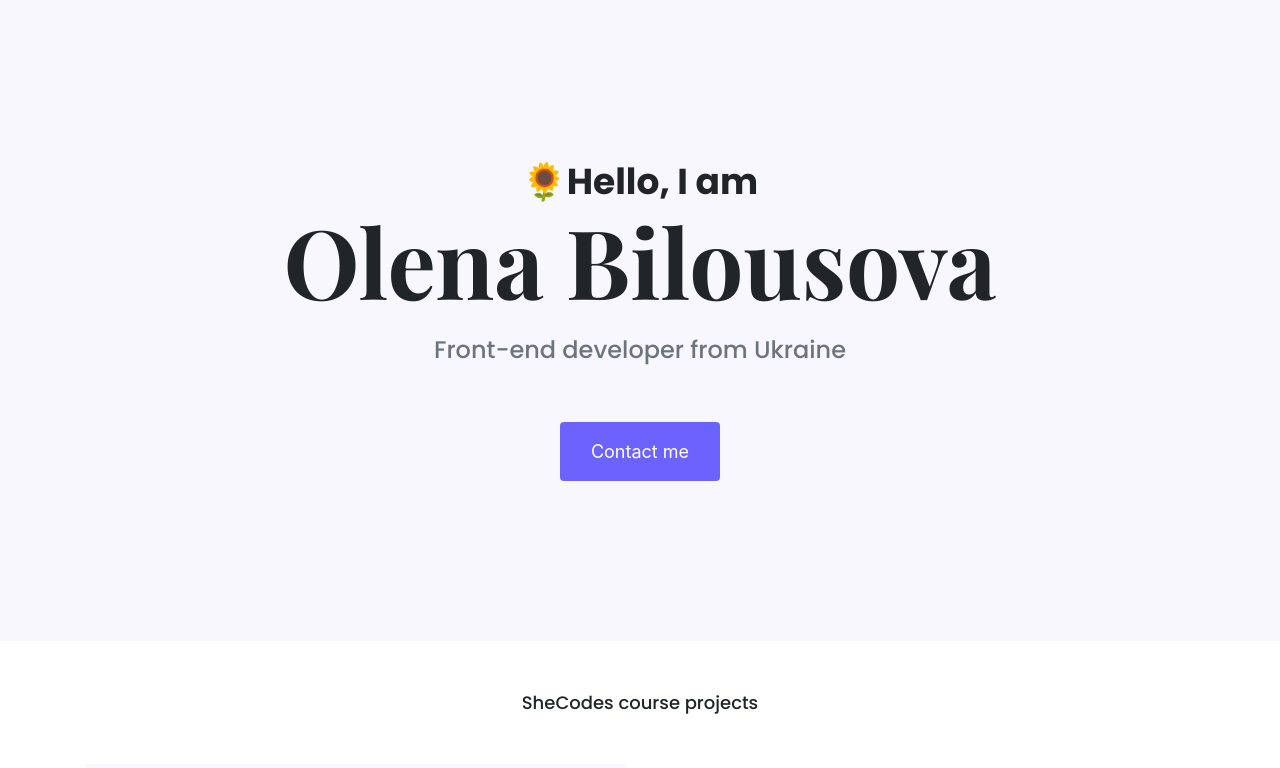
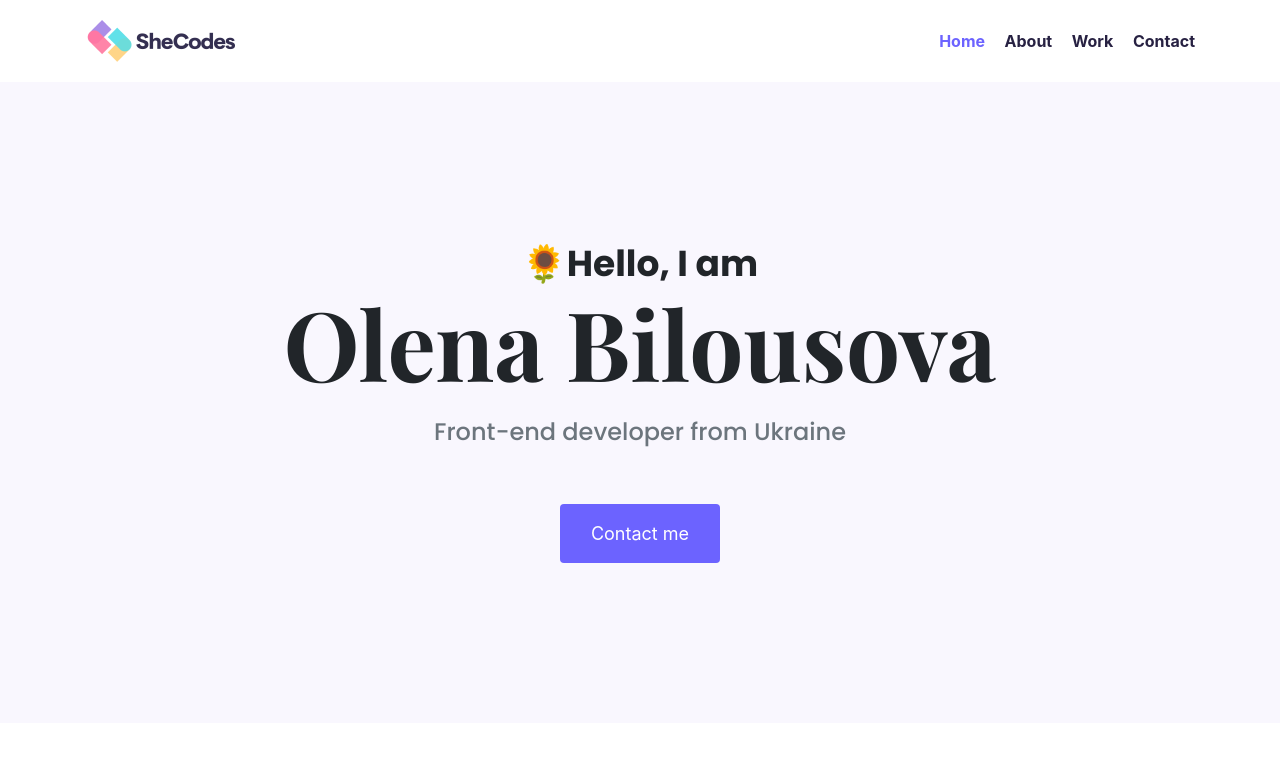
Before and after one commit to BilousovaOlena/portfolio-olena, a plain HTML site: page index.html in a window 1280 px wide. Shown: the top 768 px of the page. Drawn offline with nearby package versions, Linux system fonts and the light colour scheme.

Commit message:
Create header

```diff
--- a/index.html
+++ b/index.html
@@ -39,6 +39,26 @@
     <title>Olena Portfolio</title>
   </head>
   <body>
+    <div class="container">
+      <nav class="d-flex justify-content-between">
+        <img src="images/logo.png" class="logo" alt="SheCodes Logo" />
+        <ul>
+          <li class="active">
+            <a href="/">Home</a>
+          </li>
+          <li>
+            <a href="/about.html">About</a>
+          </li>
+          <li>
+            <a href="/work.html">Work</a>
+          </li>
+          <li>
+            <a href="/contact.html">Contact</a>
+          </li>
+        </ul>
+      </nav>
+    </div>
+
     <div class="hero">
       <h2>🌻Hello, I am</h2>
       <h1>Olena Bilousova</h1>
--- a/style/mystyle.css
+++ b/style/mystyle.css
@@ -115,6 +115,34 @@ p {
 .contact-content a {
   text-decoration: none;
 }
+.logo {
+  max-width: 150px;
+}
+nav li {
+  display: inline;
+  list-style: none;
+  line-height: 42px;
+  margin-left: 15px;
+}
+nav ul {
+  padding: 0;
+  margin: 0;
+}
+nav {
+  padding: 20px 0;
+}
+nav a {
+  text-decoration: none;
+  color: #272142;
+  font-weight: bolder;
+}
+nav li.active a {
+  color: var(--main-color);
+}
+nav a:hover {
+  color: var(--main-color);
+  text-decoration: none;
+}
 @media (max-width: 900px) {
   .project-description {
     padding: 0;
@@ -134,4 +162,11 @@ p {
     text-align: center;
     padding: 0;
   }
+  nav img {
+    display: none;
+  }
+  nav ul {
+    display: block;
+    margin: 0 auto;
+  }
 }
```
Also changed, not shown: images/logo.png (added).
